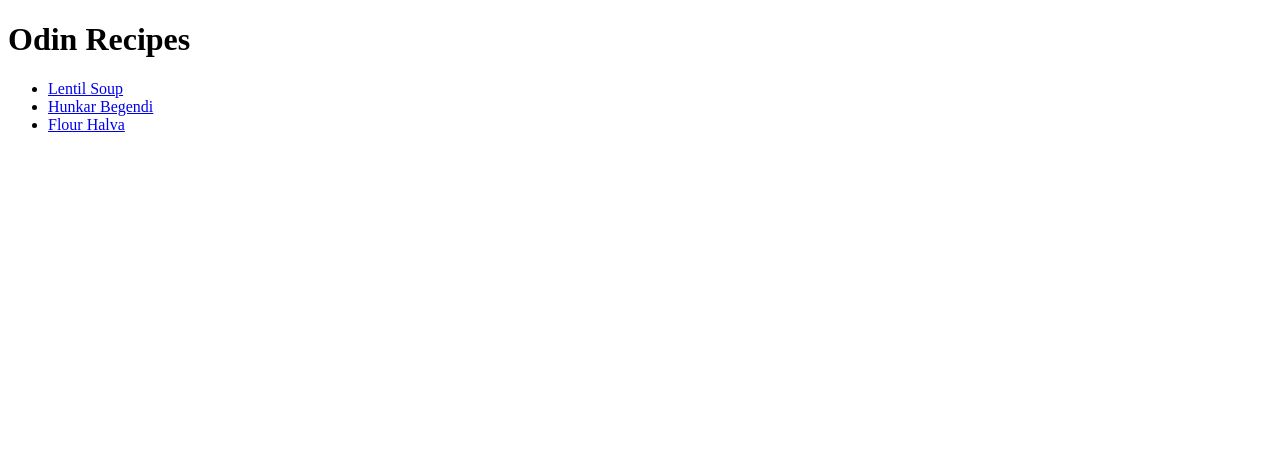
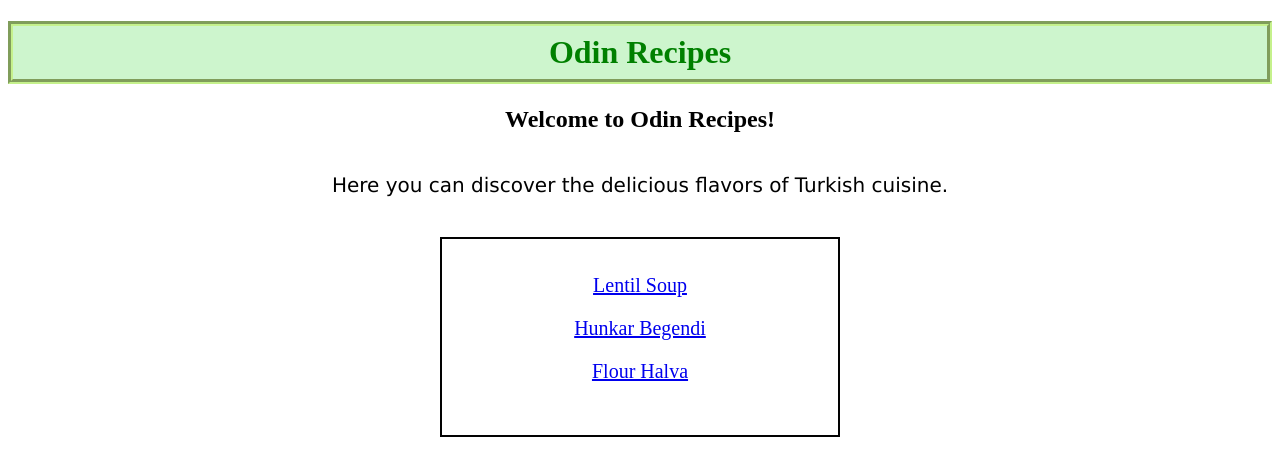
Before and after one commit to ecuxx/odin-recipes, a plain HTML site: page index.html in a window 1280 px wide. Drawn offline with Linux system fonts and the light colour scheme.

Commit message:
modified block and inline features.

```diff
--- a/index.html
+++ b/index.html
@@ -3,14 +3,19 @@
     <head>
         <title>Odin Recipes</title>
         <meta charset="utf-8">
+        <link rel="stylesheet" href="./style.css" >
     </head>
 
     <body>
         <h1>Odin Recipes</h1>
-        <ul>
-            <li><a href="./recipes/lentil-soup.html">Lentil Soup</a></li>
-            <li><a href="./recipes/hunkar-begendi.html">Hunkar Begendi</a></li>
-            <li><a href="./recipes/flour-halva.html">Flour Halva</a></li>
+        <h2>Welcome to Odin Recipes!</h2>
+        <div>
+            Here you can discover the delicious flavors of Turkish cuisine.
+        </div>
+        <ul class="recipes">
+            <li id="lentil"><a href="./recipes/lentil-soup.html">Lentil Soup</a></li>
+            <li id="hunkar"><a href="./recipes/hunkar-begendi.html">Hunkar Begendi</a></li>
+            <li id="halva"><a href="./recipes/flour-halva.html">Flour Halva</a></li>
         </ul>
     </body>
 </html>
--- /dev/null
+++ b/style.css
@@ -0,0 +1,34 @@
+.recipes {
+    list-style: none;
+    font-size: 20px;
+    text-align: center;
+    margin: 0 auto;
+    box-sizing: border-box;
+    height: 200px;
+    width: 400px;
+    border: 2px solid rgb(2, 2, 2);
+    padding: 35px;
+}
+
+li {
+    margin-bottom: 20px;
+}
+
+div {
+    text-align: center;
+    font-size: 20px;
+    margin: 40px;
+    font-family: Verdana, Geneva, Tahoma, sans-serif;
+}
+
+h2 {
+    text-align: center;
+}
+
+h1 {
+    text-align: center;
+    background-color: rgb(205, 245, 205);
+    border: 5px groove rgb(197, 241, 140);
+    padding: 8px;
+    color:green
+}
```
